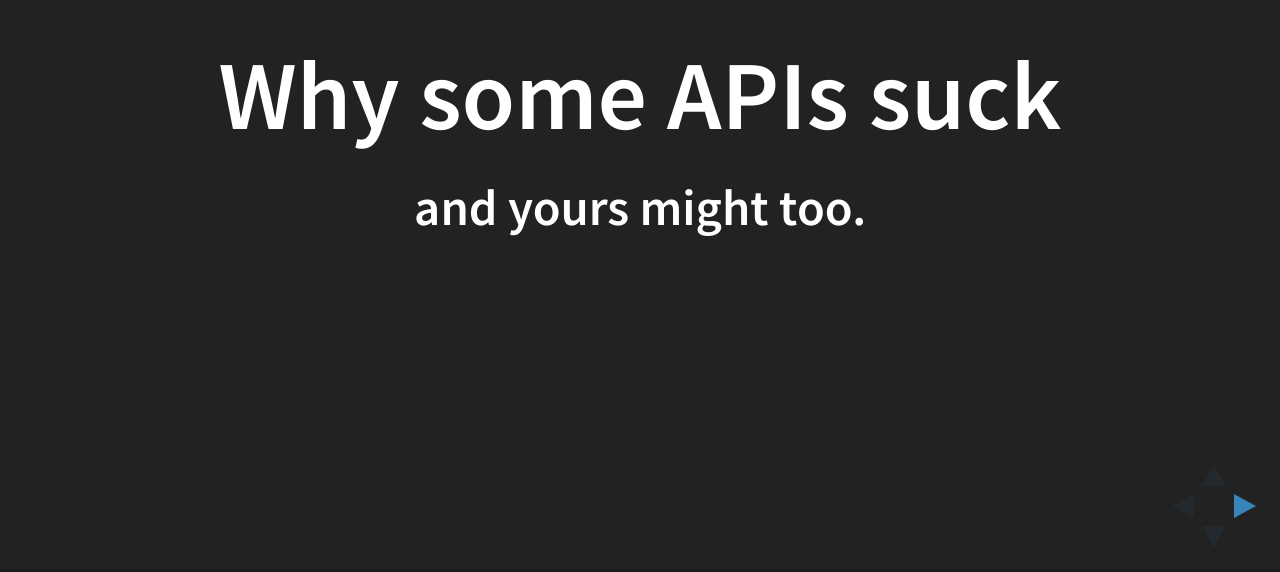
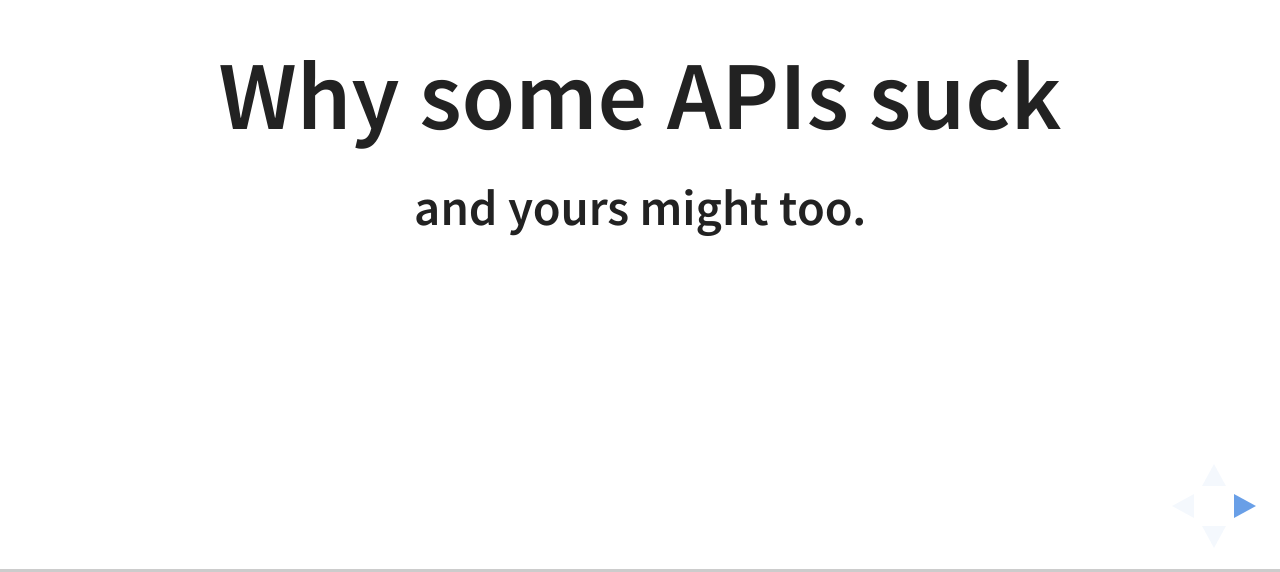
Before and after one commit to anttiviljami/why-some-apis-suck, a website: page index.html in a window 1280 px wide. Shown: the part 228-800 px from the top of the page. Drawn offline with Linux system fonts and the light colour scheme.

Commit message:
Switch to a white theme

```diff
--- a/css/theme/white.css
+++ b/css/theme/white.css
@@ -45,7 +45,6 @@ body {
   font-weight: 600;
   line-height: 1.2;
   letter-spacing: normal;
-  text-transform: uppercase;
   text-shadow: none;
   word-wrap: break-word; }
 
--- a/index.html
+++ b/index.html
@@ -15,7 +15,7 @@
 		<meta name="viewport" content="width=device-width, initial-scale=1.0, maximum-scale=1.0, user-scalable=no, minimal-ui">
 
 		<link rel="stylesheet" href="css/reveal.css">
-		<link rel="stylesheet" href="css/theme/black.css" id="theme">
+		<link rel="stylesheet" href="css/theme/white.css" id="theme">
 
 		<!-- Code syntax highlighting -->
 		<link rel="stylesheet" href="lib/css/zenburn.css">
```
